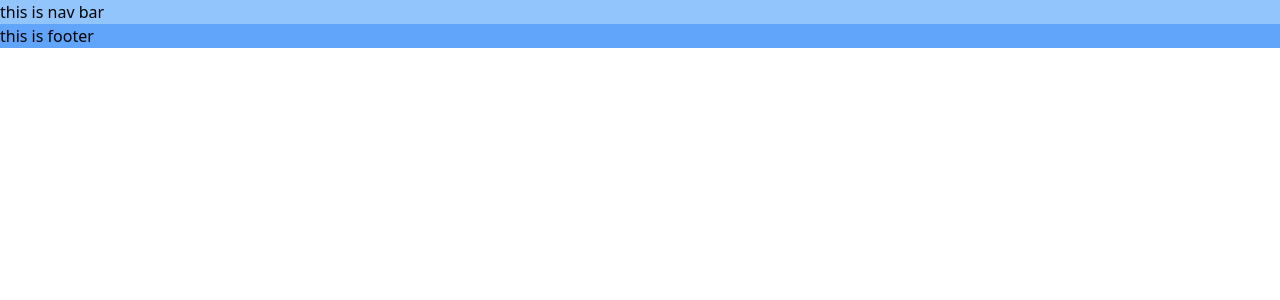
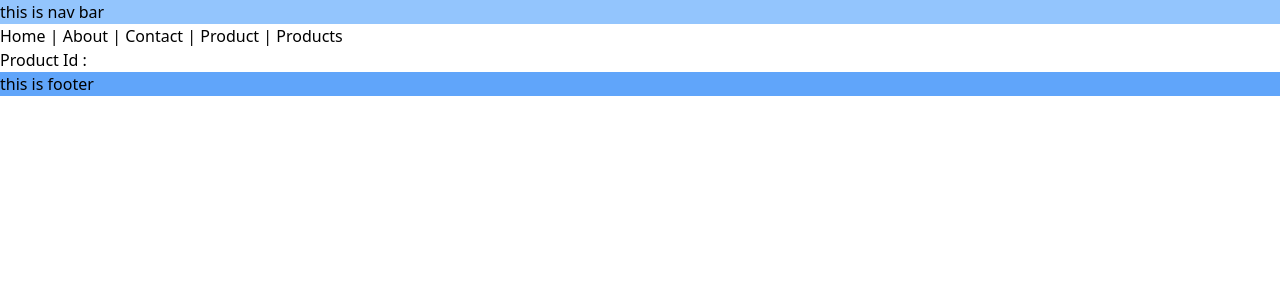
Before and after one commit to soAcademy/workshop-state-and-event, a React (Create React App) app: page /product in a window 1280 px wide. Shown: the top 300 px of the page. Built offline with nearby package versions, Linux system fonts and the light colour scheme.

Commit message:
feat:nasted router useParams

```diff
--- a/src/App.js
+++ b/src/App.js
@@ -2,6 +2,7 @@ import { BrowserRouter, Routes, Route } from "react-router-dom";
 import Home from "./Pages/Home";
 import About from "./Pages/About";
 import Contact from "./Pages/Contact";
+import Product from "./Pages/Product.js";
 import Products from "./Pages/Products";
 import Product1 from "./Pages/Products/product1";
 import Product2 from "./Pages/Products/product2";
@@ -14,6 +15,12 @@ const App = () => (
         <Route exact path="/" element={<Home title="Cake's page" />} />
         <Route exact path="/about" element={<About />} />
         <Route exact path="/contact" element={<Contact />} />
+
+        <Route exact path="/product" element={<Product />} />
+        <Route path="product">
+          <Route path=":productId" element={<Product />} />
+        </Route>
+
         <Route exact path="/products" element={<Products />} />
         <Route exact path="/products/product1" element={<Product1 />} />
         <Route exact path="/products/product2" element={<Product2 />} />
--- a/src/Pages/About.js
+++ b/src/Pages/About.js
@@ -4,7 +4,7 @@ const About = () => (
   <div>
     {" "}
     <Link to="/">Home</Link> | <span className="underline">About</span> |{" "}
-    <Link to="/contact">Contact</Link> | <Link to="/products">Products</Link>
+    <Link to="/contact">Contact</Link> | <Link to="/product">Product</Link> | <Link to="/products">Products</Link>
   </div>
 );
 
--- a/src/Pages/Contact.js
+++ b/src/Pages/Contact.js
@@ -5,7 +5,7 @@ const About = () => (
     {" "}
     <Link to="/">Home</Link> | <Link to="/about">About</Link> |{" "}
     <span className="underline">Contact</span> |{" "}
-    <Link to="/products">Products</Link>
+    <Link to="/product">Product</Link> | <Link to="/products">Products</Link>
   </div>
 );
 
--- a/src/Pages/Home.js
+++ b/src/Pages/Home.js
@@ -4,7 +4,7 @@ const Home = (props) => (
   <div>
     {" "}
     <span className="underline">Home</span> | <Link to="/about">About</Link> |{" "}
-    <Link to="/contact">Contact</Link> | <Link to="/products">Products</Link>
+    <Link to="/contact">Contact</Link> | <Link to="/product">Product</Link> | <Link to="/products">Products</Link>
     <p>{props.title}</p>
   </div>
 );
--- /dev/null
+++ b/src/Pages/Product.js
@@ -0,0 +1,14 @@
+import { Link , useParams } from "react-router-dom";
+const Product = () => {
+  const { productId } = useParams();
+  return<>
+    <div>
+      {" "}
+      <Link to="/">Home</Link> | <Link to="/about">About</Link> |{" "}
+      <Link to="/contact">Contact</Link> | <Link to="/product">Product</Link> |{" "}
+      <Link to="/products">Products</Link>
+    </div>
+    <div>Product Id : {productId}</div>
+  </>
+};
+export default Product;
--- a/src/Pages/Products.js
+++ b/src/Pages/Products.js
@@ -3,12 +3,12 @@ import { Link } from "react-router-dom";
 const Products = () => {
   return (
     <div>
-      <Link to="/home">Home</Link> | <Link to="/about">About</Link> |{" "}
-      <Link to="/contact">Contact</Link> |{" "}
+      <Link to="/">Home</Link> | <Link to="/about">About</Link> |{" "}
+      <Link to="/contact">Contact</Link> | <Link to="/product">Product</Link> |{" "}
       <span className="underline">Products</span>
       <div>
-      <Link to="/products/product1">Product1</Link>
-      <Link to="/products/product2">Product2</Link>
+        <Link to="/products/product1">Product1</Link>
+        <Link to="/products/product2">Product2</Link>
       </div>
     </div>
   );
```
